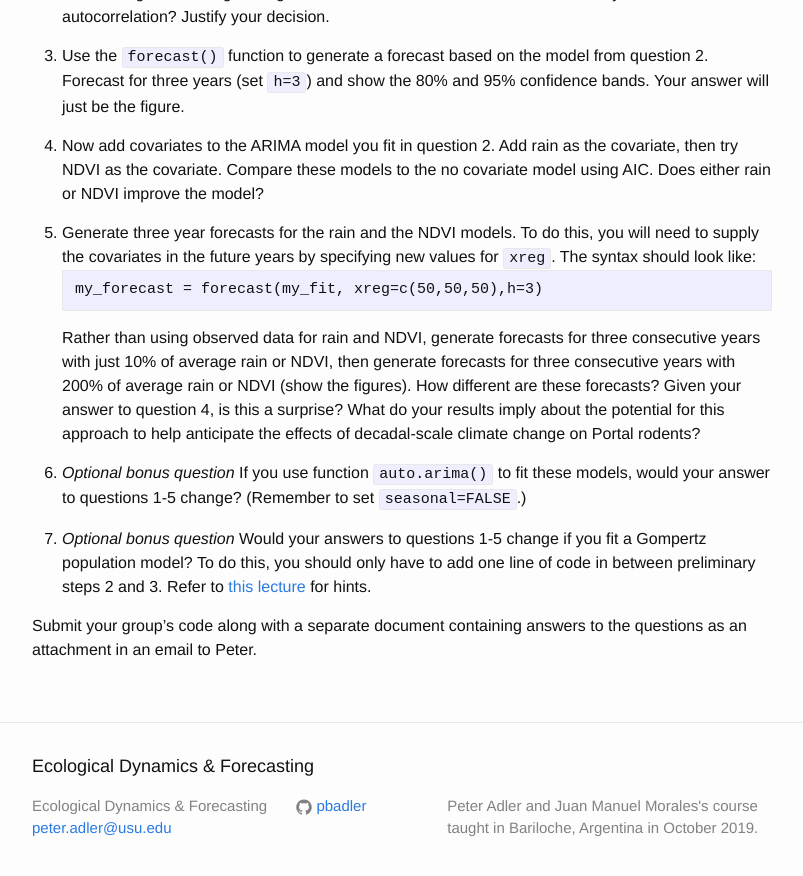
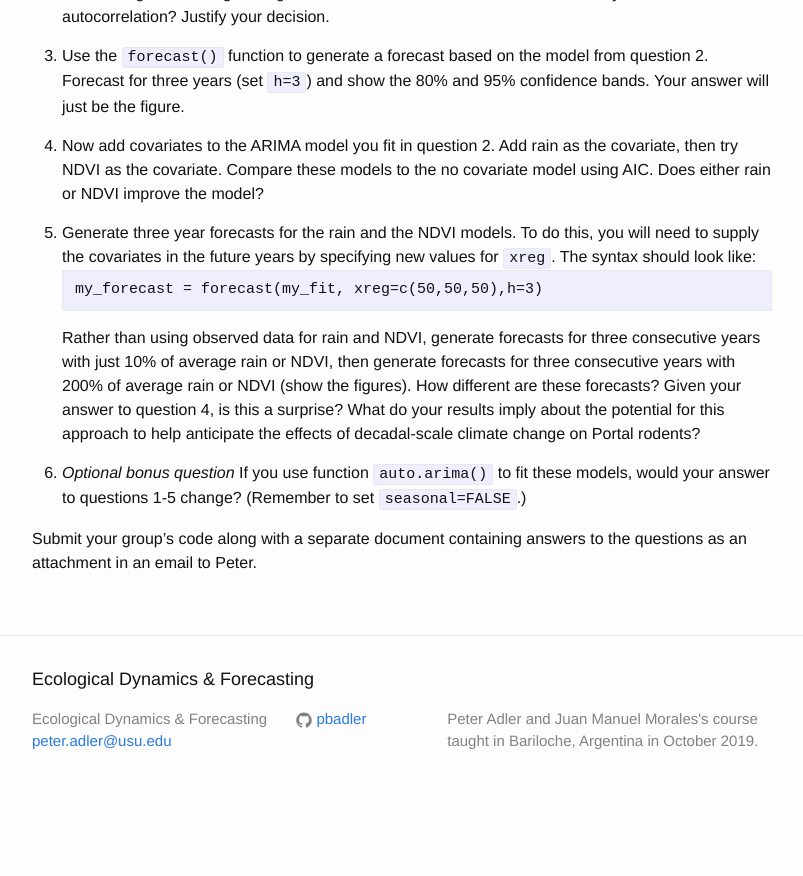
Before and after one commit to pbadler/forecasting-course-short, a Jekyll site: the page built from assignments/intro_to_forecasting.md, in a window 1280 px wide and 900 px high, scrolled down 926 px. Shown: the top 876 px of the window, without its empty margins (238-1041 px from the left). Built offline with Jekyll 4.4.1, drawn with Linux system fonts in a browser that asks for light colours; a script that is not in the unit is left out; after the commit the page ends 1739 px from its top, so only the background shows below that.

Commit message:
dropped q 7

```diff
--- a/assignments/intro_to_forecasting.md
+++ b/assignments/intro_to_forecasting.md
@@ -67,8 +67,4 @@ to help anticipate the effects of decadal-scale climate change on Portal rodents
 6. *Optional bonus question* If you use function `auto.arima()` to fit these models,
 would your answer to questions 1-5 change? (Remember to set `seasonal=FALSE`.)
 
-7. *Optional bonus question* Would your answers to questions 1-5 change if you
-fit a Gompertz population model? To do this, you should only have to add one line
-of code in between preliminary steps 2 and 3. Refer to [this lecture](./../lectures/relate-AR1-to-popn-model) for hints.
-
 Submit your group's code along with a separate document containing answers to the questions as an attachment in an email to Peter.
```
